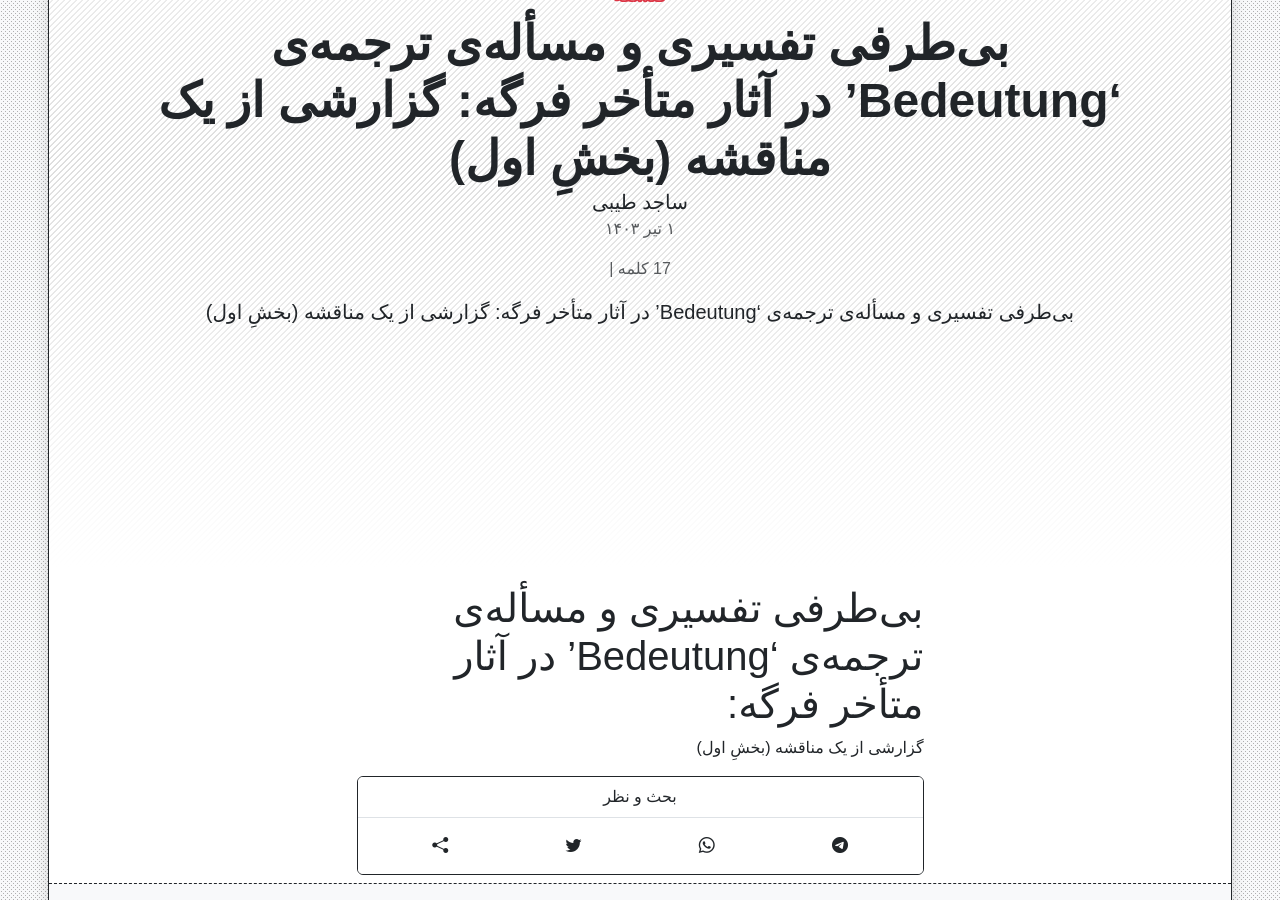
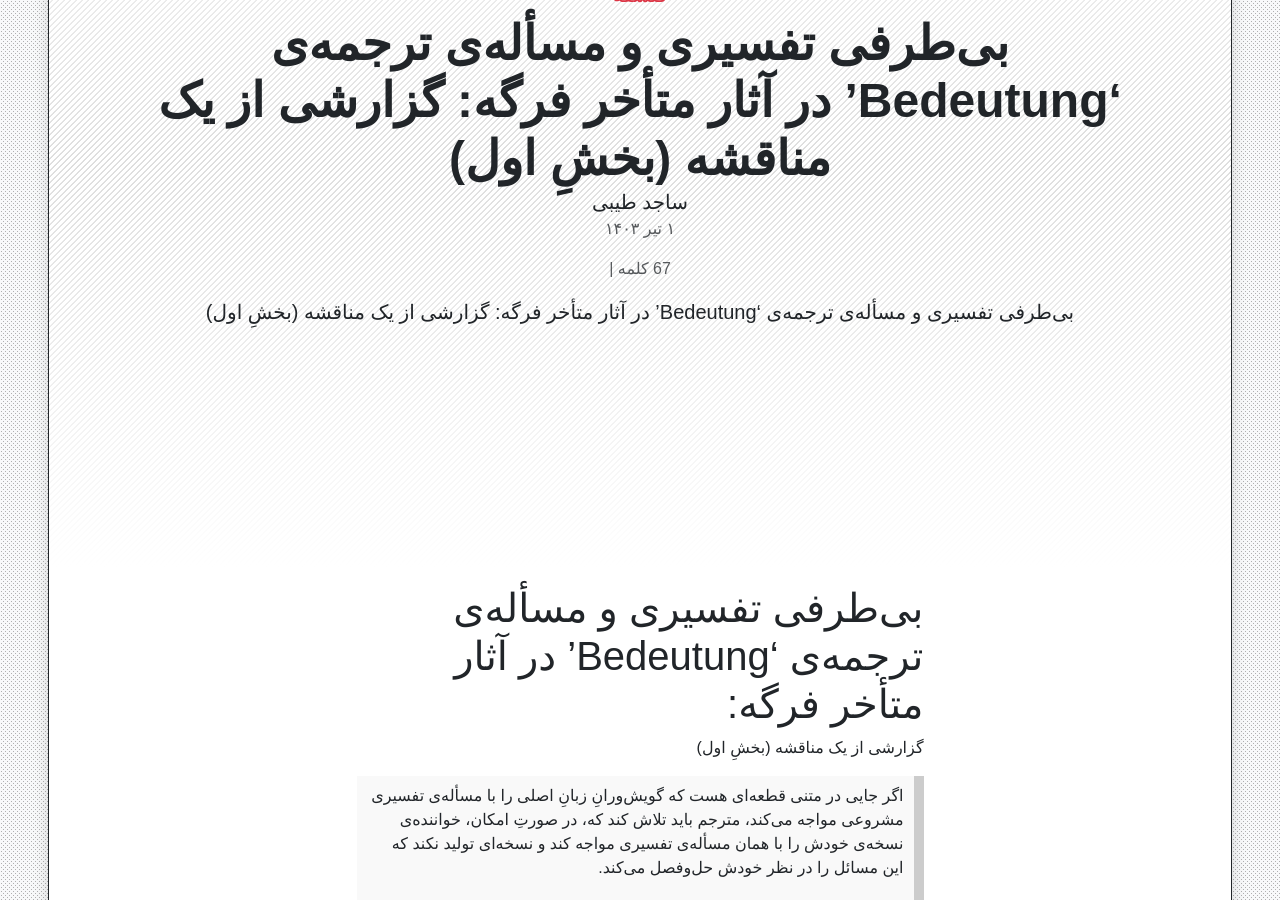
Before and after one commit to phicudemy/phicudemy.github.io, a Jekyll site: the page built from _posts/2024-06-22-fregebedeutung1.md, in a window 1280 px wide and 900 px high, scrolled down 340 px. Built offline with Jekyll 4.4.1, drawn with Linux system fonts in a browser that asks for light colours; comment, search, counter and statistics services are not loaded; a style sheet for code colours, icons or effects is not loaded.

Commit message:
TinaCMS content update

```diff
--- a/_posts/2024-06-22-fregebedeutung1.md
+++ b/_posts/2024-06-22-fregebedeutung1.md
@@ -16,3 +16,5 @@ tags:
 
 # بی‌طرفی تفسیری و مسأله‌ی ترجمه‌ی ‘Bedeutung’ در آثار متأخر فرگه:
 گزارشی از یک مناقشه (بخشِ اول)
+
+> اگر جایی در متنی قطعه‌ای هست که گویش‌ورانِ زبانِ اصلی را با مسأله‌ی تفسیری مشروعی مواجه می‌کند، مترجم باید تلاش کند که، در صورتِ امکان، خواننده‌ی نسخه‌ی خودش را با همان مسأله‌ی تفسیری مواجه کند و نسخه‌ای تولید نکند که این مسائل را در نظر خودش حل‌وفصل می‌کند.
```
